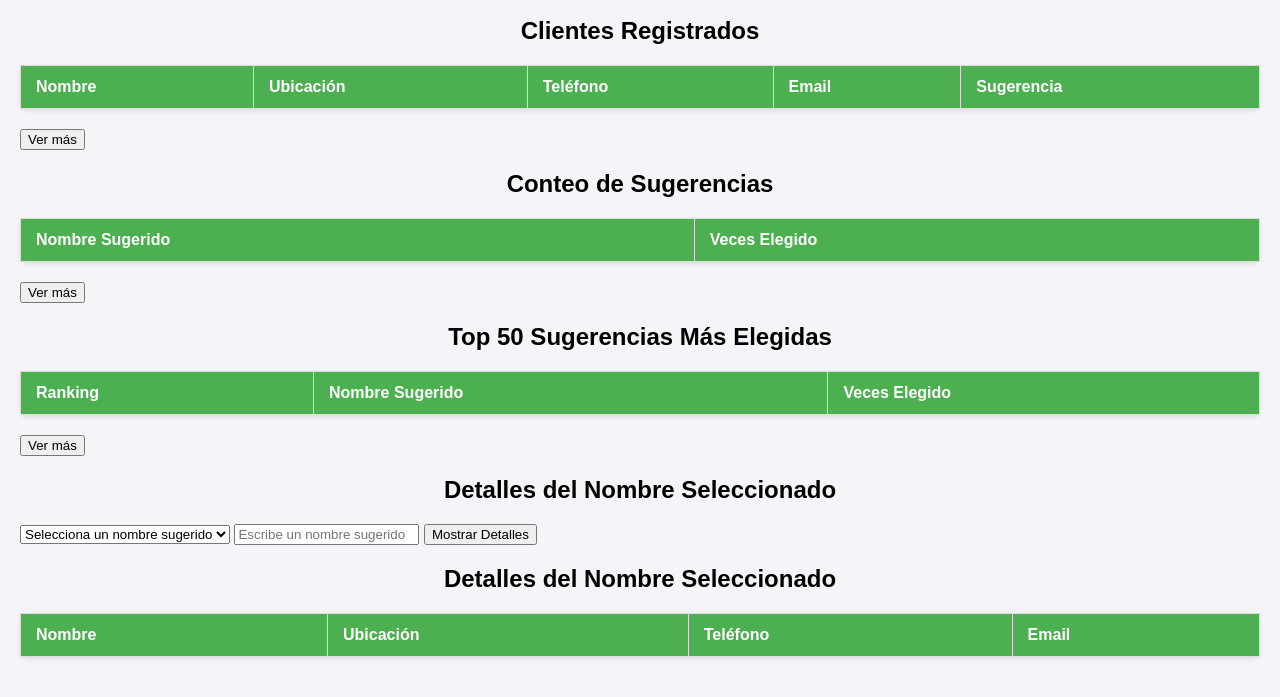
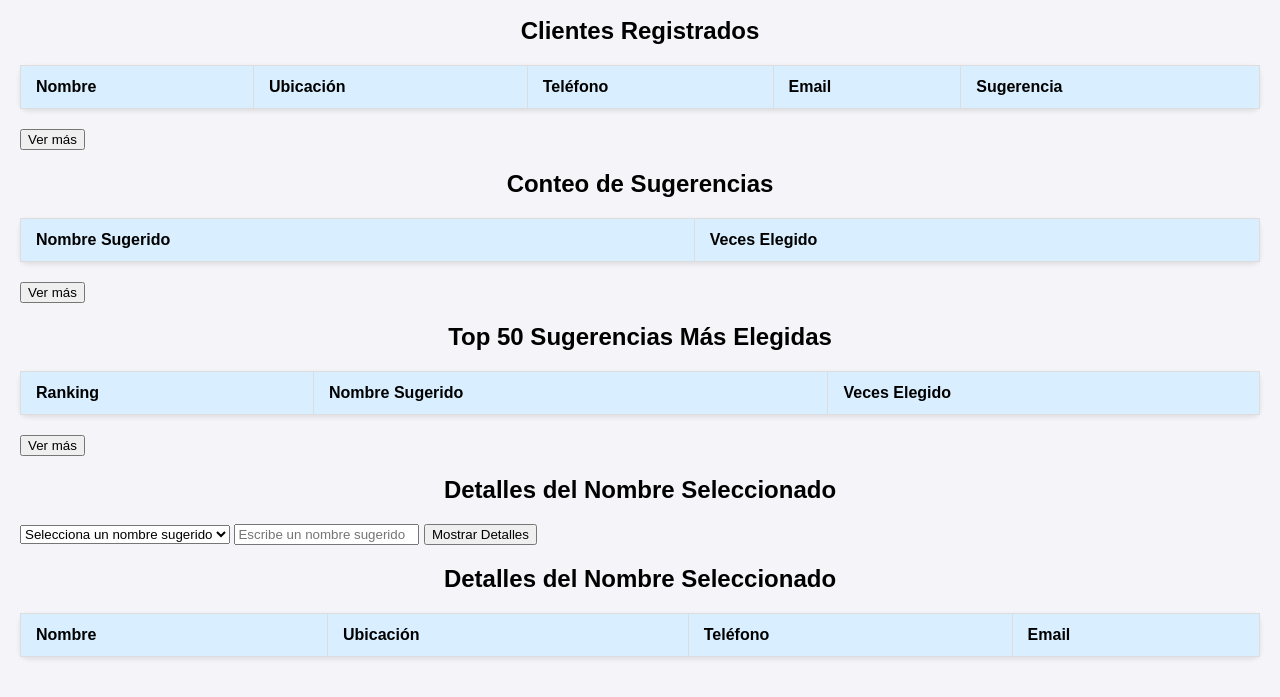
Before and after one commit to juanalfonso27/para-ver-los-resultados-del-name, a plain HTML site: page index.html in a window 1280 px wide. Shown: the part 81-778 px from the top of the page. Drawn offline with Linux system fonts and the light colour scheme; no server answers.

Commit message:
Update index.html

```diff
--- a/index.html
+++ b/index.html
@@ -33,8 +33,8 @@
     }
 
     table th {
-      background-color: #4CAF50;
-      color: white;
+     background-color: #D9EFFF;
+      color: rgb(0, 0, 0);
     }
 
     table tr:nth-child(even) {
```
